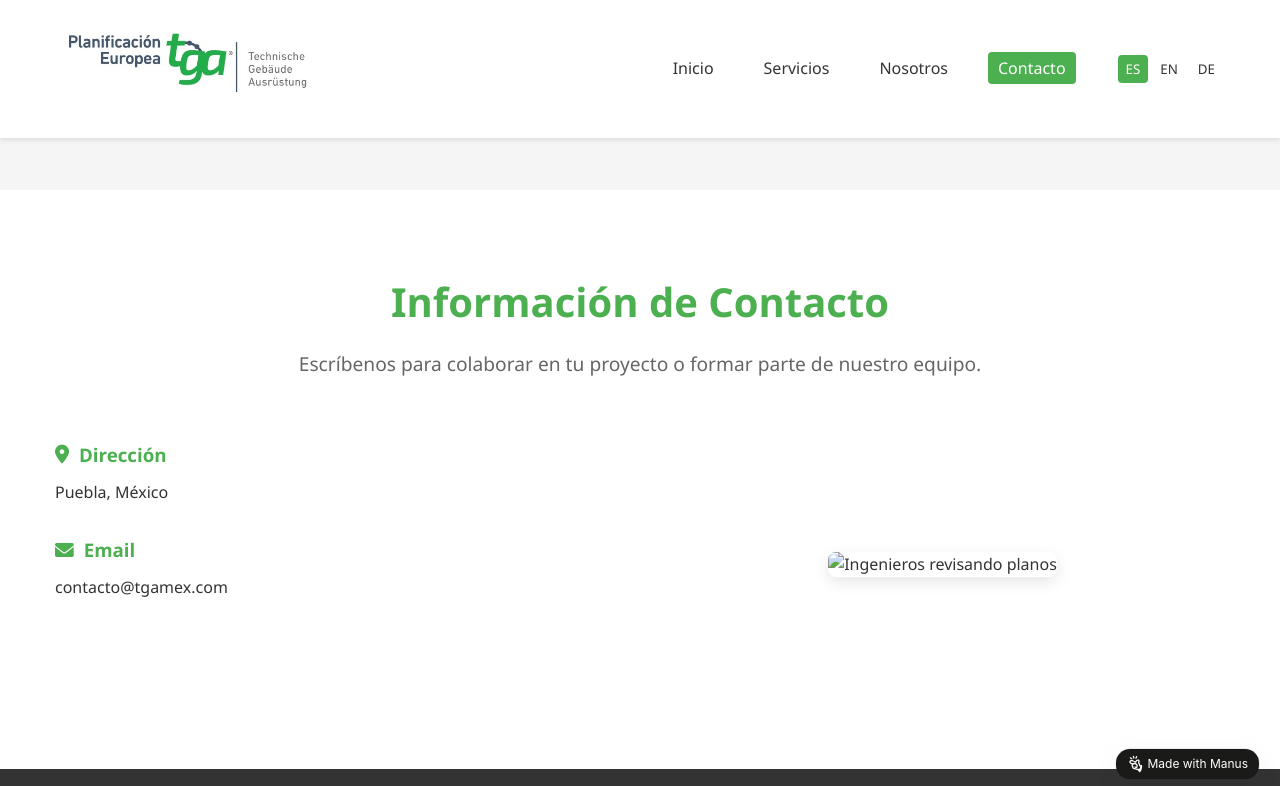
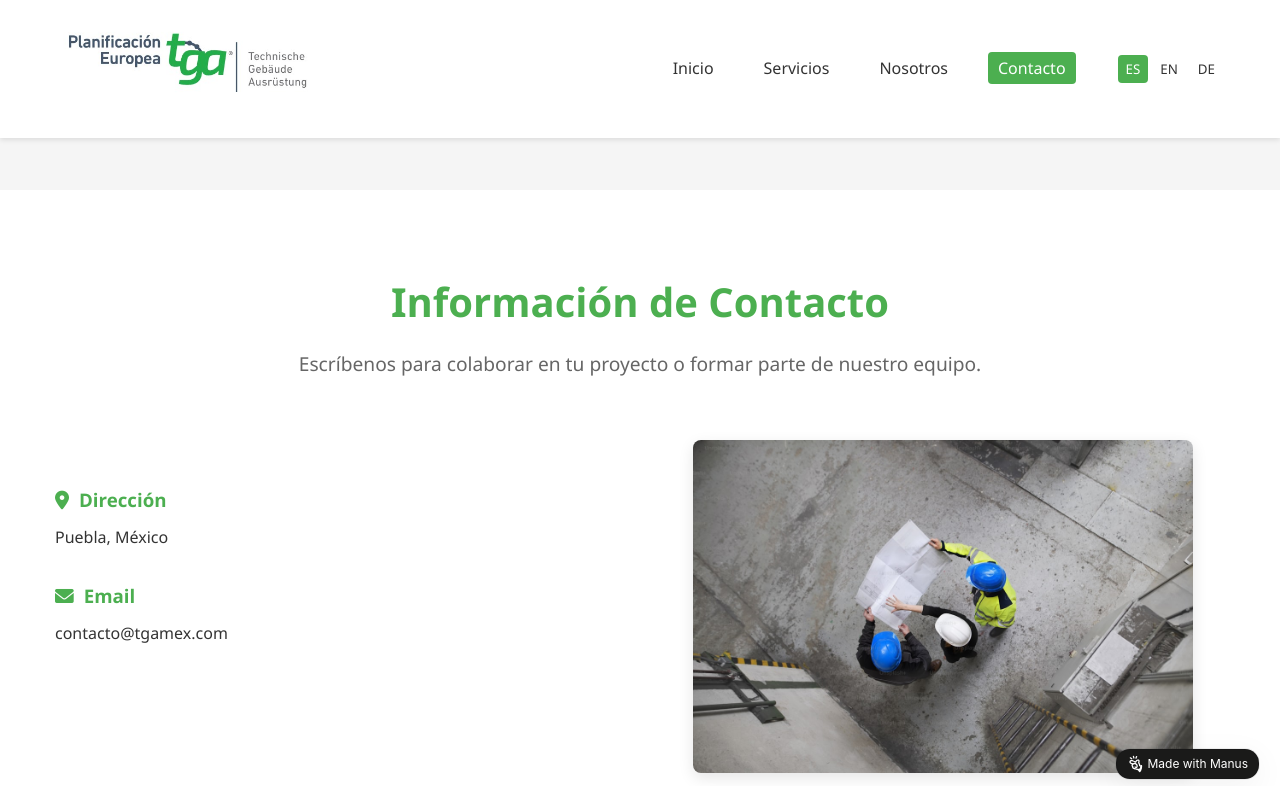
Before and after one commit to PlanificacionEuropeaTGA/TGAMEX, a plain HTML site: page contacto.html in a window 1280 px wide. Shown: the top 786 px of the page. Drawn offline with Linux system fonts and the light colour scheme.

Commit message:
Corregidas rutas de imágenes en contacto.html y nosotros.html

```diff
--- a/contacto.html
+++ b/contacto.html
@@ -61,7 +61,7 @@
                     </div>
                 </div>
                 <div class="contact-image">
-                    <img src="images/engineers_plans.jpg" alt="Ingenieros revisando planos">
+                    <img src="images/engineers_plans.jpeg" alt="Ingenieros revisando planos">
                 </div>
             </div>
         </div>
```
Also changed, not shown: nosotros.html (+1 -1 lines), images/about_image.jpeg (added), images/engineers_plans.jpeg (added).
